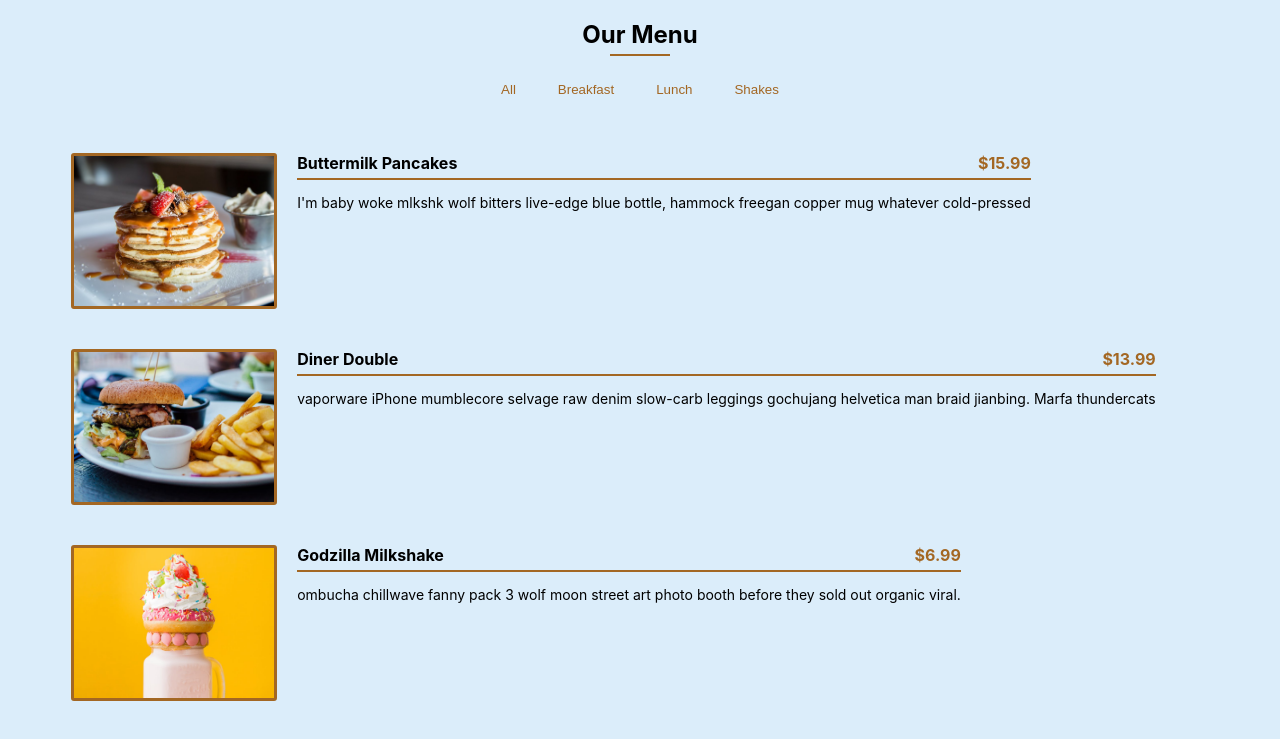
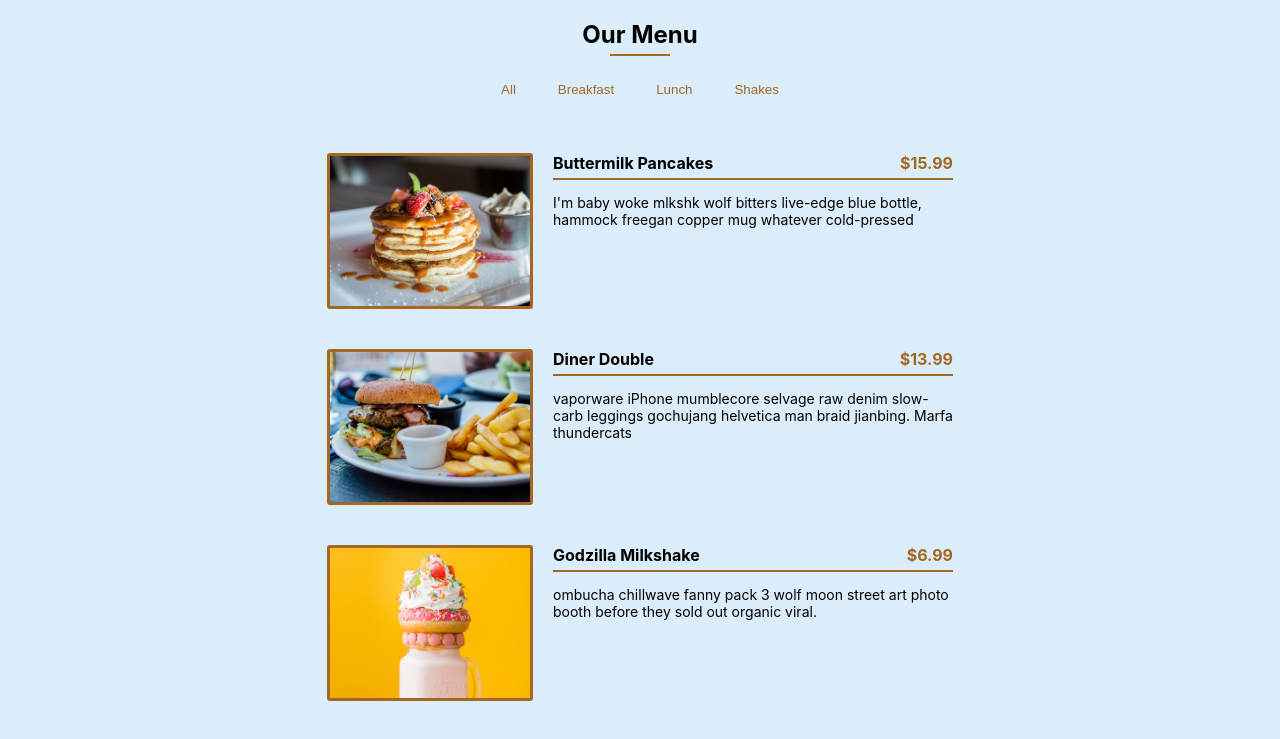
Before and after one commit to LaurenCummings/menu-project, a React (Vite) app: page / in a window 1280 px wide. Shown: the top 739 px of the page. Built offline with nearby package versions, Linux system fonts and the light colour scheme.

Commit message:
set max width for item info and justified center

```diff
--- a/src/css/Menu.css
+++ b/src/css/Menu.css
@@ -5,6 +5,7 @@
 .menu-item {
     display: flex;
     margin-bottom: 40px;
+    justify-content: center;
 }
 
 .photo {
@@ -17,6 +18,7 @@
 
 .item-info {
     margin-left: 20px;
+    max-width: 400px;
 }
 
 header {
```
